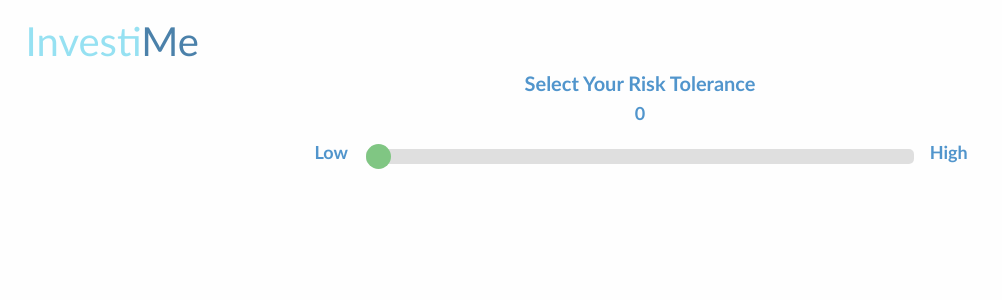
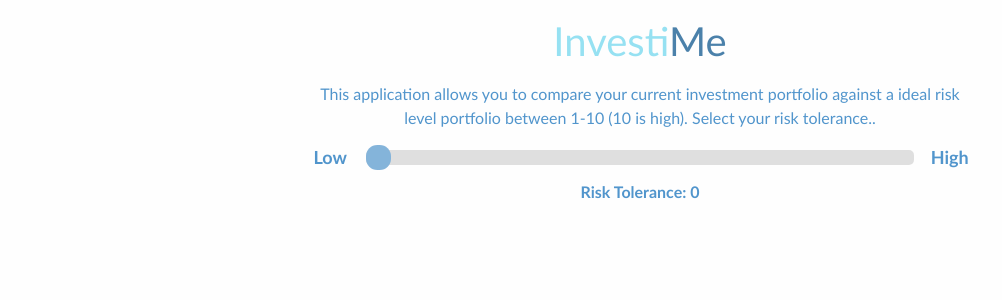
Before and after one commit to nezchaudhary/finance-ui, a React (Create React App) app: page / in a window 1280 px wide. Shown: the top 300 px of the page, without its empty margins (0-1002 px from the left). Built offline with nearby package versions, Linux system fonts and the light colour scheme.

Commit message:
Add context for app with header component

```diff
--- a/src/components/App.css
+++ b/src/components/App.css
@@ -8,7 +8,8 @@ h1, h2, h3, h4, h5, h6 {
 }
 
 .company-name {
-  margin: 1% 0% 0% 2% ;
+  margin: 1% 0% 1% 0%;
+  text-align: center;
 }
 
 .center {
--- a/src/components/App.js
+++ b/src/components/App.js
@@ -1,9 +1,11 @@
 import React, { Component } from 'react';
+import { connect } from 'react-redux';
 
 import RiskLevels from './risk-levels/risk-levels';
-import RiskChart from './chart/chart';
+import DoughnutChart from './chart/chart';
 import CustomPortfolio from './custom-portfolio/index';
 import ComparePortfolios from './compare-portfolios/index';
+import Header from './main-header/header'
 import './App.css';
 
 class App extends Component {
@@ -14,12 +16,14 @@ class App extends Component {
           <span className="bright-color">Investi</span>
           <span className="plan-color">Me</span>
         </h2>
+          <Header />
         <RiskLevels />
         <div className="grid-x grid-padding-x">
-          <div className="small-12 medium-6 cell chart">
-            <RiskChart type="risk-level"/>
+          <div className="small-auto medium-auto cell chart">
+            <DoughnutChart type="risk-level"/>
           </div>
-          <div className="small-12 medium-6 cell chart custom">
+
+          <div className="small-auto medium-auto cell chart custom">
             <CustomPortfolio />
           </div>
         </div>
@@ -31,4 +35,11 @@ class App extends Component {
   }
 }
 
-export default App;
+const mapStateToProps = (state) => ({ selectedLevel: state.selectedLevel });
+export default connect(mapStateToProps)(App);
+
+/* div className="small-auto medium-auto cell chart">
+<DoughnutChart type="user-portfolios" />
+          </div >
+
+          */
--- /dev/null
+++ b/src/components/chart/chart-ledger.js
@@ -0,0 +1,15 @@
+import React, { Component } from 'react';
+
+class ChartLedger extends Component {
+
+  render() {
+    return (
+      <div className="small-auto medium-auto large-4 cell">
+
+      </div>
+    );
+  }
+}
+
+export default ChartLedger;
+//<LedgerData data={data}/>
--- a/src/components/chart/chart.js
+++ b/src/components/chart/chart.js
@@ -5,71 +5,68 @@ import { connect } from 'react-redux';
 import RiskLevelPortfolios from '../../mock-data/risk-level-portfolios';
 import getPortfolioSize from '../../utility/portfolio-size.js';
 import formatDollarString from '../../utility/format-dollar-string';
+import ChartLedger from './chart-ledger';
 
 
-class IdealPortfolioChart extends Component {
+class DoughnutChart extends Component {
 
-  getRiskLevelChartInfo() {
-    const portfolio = RiskLevelPortfolios[this.props.level];
-    const values = Object.values(portfolio);
-    const dataToRender = this.props.types.reduce((data, type, index) => {
-      if (values[index]) {
-        data.labels.push(`${type.name} - ${values[index]}%`);
+  formatChartDataSet(data) {
+    return {
+      datasets: [{
+        data: data.values,
+        backgroundColor: data.colors
+      }]
+      // labels: data.labels
+    };
+  }
+
+  createChartDataSet(percentages, portfolio) {
+    let label;
+    return this.props.types.reduce((data, type, index) => {
+      label = portfolio ? `${type.name} - $${formatDollarString(portfolio[index])} (${percentages[index]}%)`
+        : `${type.name} - ${percentages[index]}%`;
+      if (percentages[index]) {
+        data.labels.push(label);
         data.colors.push(type.color);
-        data.values.push(values[index]);
+        data.values.push(percentages[index]);
       }
       return data;
     }, { labels: [], colors: [], values: [] });
-
-    const chartData = {
-      datasets: [{
-        data: dataToRender.values,
-        backgroundColor: dataToRender.colors
-      }],
-      labels: dataToRender.labels
-    };
-    return chartData;
   }
 
-  getUserPortfolioChartData() {
-    const values = Object.values(this.props.userPortfolio);
-    const total = getPortfolioSize(this.props.userPortfolio);
-    const percentages = values.map(value => Math.round((value / total) * 100));
-    const dataToRender = this.props.types.reduce((data, type, index) => {
-      if (values[index]) {
-        data.labels.push(`${type.name} - $${formatDollarString(values[index])} (${percentages[index]}%)`);
-        data.colors.push(type.color);
-        data.values.push(values[index]);
-      }
-      return data;
-    }, { labels: [], colors: [], values: [] });
+  getChartData() {
+    let chartData;
+    if (this.props.type === 'risk-level') {
+      const values = Object.values(RiskLevelPortfolios[this.props.selectedLevel]);
+      chartData = this.createChartDataSet(values);
 
-    const chartData = {
-      datasets: [{
-        data: dataToRender.values,
-        backgroundColor: dataToRender.colors
-      }],
-      labels: dataToRender.labels
-    };
-    return chartData;
+    } else if (this.props.type === 'user-portfolio') {
+      const values = Object.values(this.props.userPortfolio);
+      const total = getPortfolioSize(this.props.userPortfolio);
+      const percentages = values.map(value => Math.round((value / total) * 100));
+      chartData = this.createChartDataSet(percentages, values);
+    }
+    return this.formatChartDataSet(chartData);
   }
 
-  createChartData() {
-    if (this.props.type ==='risk-level') {
-      return this.getRiskLevelChartInfo();
-    } else if (this.props.type ==='user-portfolio') {
-      return this.getUserPortfolioChartData();
+  getHeader() {
+    let header;
+    if (this.props.type === 'risk-level') {
+      header = `Risk Level ${this.props.selectedLevel} Portfolio`;
+    } else if (this.props.type === 'user-portfolio') {
+      header = 'Your Portfolio';
     }
+    return header;
   }
 
   render() {
-    let renderChart = (this.props.level > 0 && this.props.type === 'risk-level')
+    let renderChart = (this.props.type === 'risk-level' && this.props.selectedLevel > 0)
       || (this.props.type === 'user-portfolio' && this.props.userPortfolio !== null);
     if (renderChart) {
-      const data = this.createChartData();
+      const data = this.getChartData();
       return (
         <div className="small-auto medium-auto large-4 cell">
-          <h5 className="center"> Risk Level {this.props.level} Portfolio</h5>
+          <h5 className="center">{this.getHeader()}</h5>
           <Doughnut data={data} options={{ cutoutPercentage: 40 }} />
         </div> );
     }
@@ -78,8 +75,8 @@ class IdealPortfolioChart extends Component {
 }
 
 const mapStateToProps = (state) => ({
-  level: state.selectedLevel,
+  selectedLevel: state.selectedLevel,
   types: state.types ,
   userPortfolio: state.userPortfolio
 });
-export default connect(mapStateToProps)(IdealPortfolioChart);
+export default connect(mapStateToProps)(DoughnutChart);
--- a/src/components/custom-portfolio/index.js
+++ b/src/components/custom-portfolio/index.js
@@ -2,7 +2,7 @@ import React, { Component } from 'react';
 import { connect } from 'react-redux';
 
 import PortfolioForm from './portfolio-form.js';
-import UserChart from '../chart/chart';
+import UserDoughnutChart from '../chart/chart';
 import './custom-portfolio.css';
 
 class CustomPortfolio extends Component {
@@ -40,7 +40,7 @@ class CustomPortfolio extends Component {
     const form = <PortfolioForm submit={this.handlePortfolioSubmit.bind(this)} />;
     const chart = (
       <div>
-        <UserChart type="user-portfolio"/>
+        <UserDoughnutChart type="user-portfolio"/>
         <div className="grid-x">
           {this.createFormContext('Change portfolio', 'small-4 medium-4  large-4 clear button change-button')}
         </div>
--- /dev/null
+++ b/src/components/main-header/header.js
@@ -0,0 +1,19 @@
+import React, { Component } from 'react';
+
+class Header extends Component {
+  render() {
+    const header = this.props.header ? <h6>{this.props.header}</h6>
+      : <div>This application allows you to compare your current investment portfolio against a ideal risk level portfolio
+      between 1-10 (10 is high). Select your risk tolerance..
+      </div>
+    return (
+        <div className="grid-x">
+          <div className="center small-10 small-offset-1 medium-6 medium-off-3 large-6 large-offset-3 cell">
+            {header}
+          </div>
+        </div>
+    )
+  }
+}
+
+export default Header;
--- a/src/components/risk-levels/risk-levels.css
+++ b/src/components/risk-levels/risk-levels.css
@@ -12,11 +12,22 @@ h4 {
   font-size: 18px;
   text-align:center;
 }
+.risk-level-header {
+  margin: -1.5% 0% 0% 0%;
+}
 
 .risk-type {
   font-weight: bold;
   font-size: 18px;
-  margin-top: 10px;
+  margin-top: 14px;
+}
+
+.low {
+  padding-right: 2px;
+}
+
+.high {
+  padding-left: 2px;
 }
 
 .slider {
@@ -36,8 +47,8 @@ h4 {
     appearance: none;
     width: 25px;
     height: 25px;
-    border-radius: 50%;
-    background: #4CAF50;
+    border-radius: 45%;
+    background: #5195cc;
     cursor: pointer;
 }
 
@@ -45,6 +56,6 @@ h4 {
     width: 25px;
     height: 25px;
     border-radius: 50%;
-    background: #4CAF50;
+    background: #5195cc;
     cursor: pointer;
 }
--- a/src/components/risk-levels/risk-levels.js
+++ b/src/components/risk-levels/risk-levels.js
@@ -3,6 +3,8 @@ import { connect } from 'react-redux';
 // import LevelDetail from './risk-level-detail';
 import { updateRiskLevel } from '../../actions/update-risk-level';
 import { bindActionCreators } from 'redux';
+
+import Header from '../main-header/header';
 import './risk-levels.css';
 
 class Levels extends Component {
@@ -14,14 +16,10 @@ class Levels extends Component {
   render() {
     return (
       <div className="risk-levels-main">
-        <h5 className="risk-levels-title center">Select Your Risk Tolerance</h5>
-        <label className="range-label" htmlFor="risk-range">
-          {this.props.selectedLevel || 0}
-        </label>
         <div className="grid-x grid-padding-x">
           <div className="small-12 medium-8 medium-offset-2 large-8 large-offset-2 cell">
             <div className="grid-x">
-              <span className="small-1 medium-1 medium-offset-1 large-1 large-offset-1 cell center risk-type">Low</span>
+              <span className="small-1 medium-1 medium-offset-1 large-1 large-offset-1 cell center risk-type low">Low</span>
               <div className="slide-container small-10 medium-8 large-8 cell">
                 <input
                   name="risk-range"
@@ -34,9 +32,12 @@ class Levels extends Component {
                   onChange={this.updateSelectedLevel.bind(this)}
                 />
               </div>
-              <span className="small-1 medium-1 large-1 cell center risk-type">High</span>
+              <span className="small-1 medium-1 large-1 cell center risk-type high">High</span>
             </div>
           </div>
+        </div>
+        <div className="risk-level-header">
+          <Header header={`Risk Tolerance: ${this.props.selectedLevel || 0}`} />
         </div>
       </div>
     )
```
